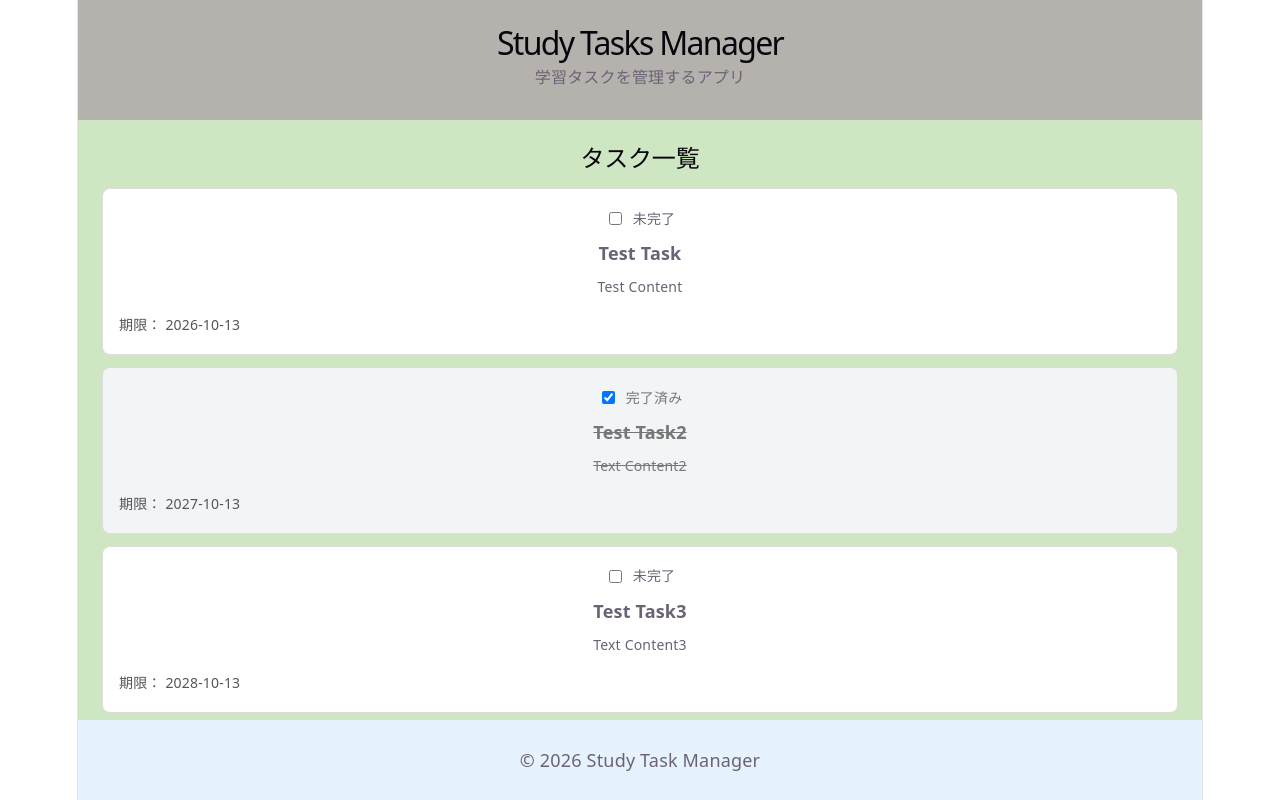
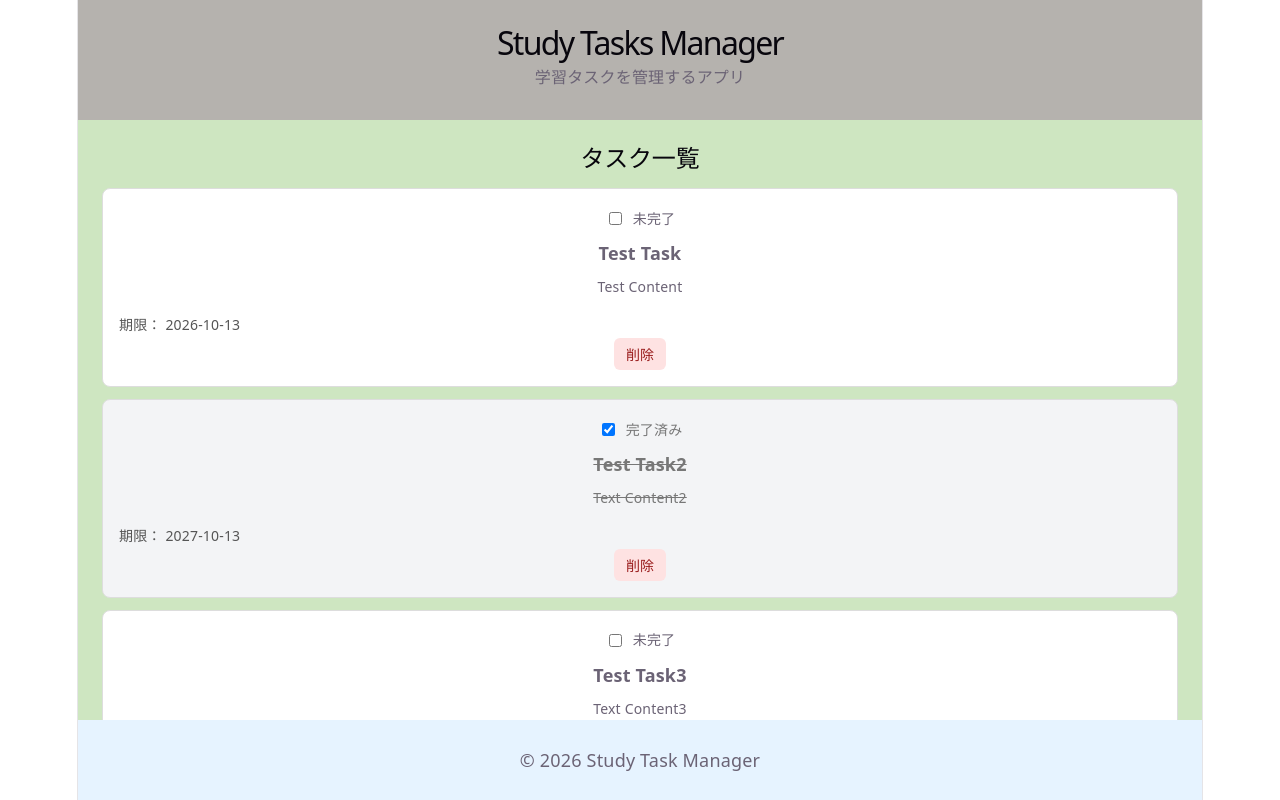
Before and after one commit to numata-rin/study-task-manager, a React (Vite) app: page / in a window 1280 px wide. Built offline with nearby package versions, Linux system fonts and the light colour scheme.

Commit message:
feat: add delete button

```diff
--- a/src/App.tsx
+++ b/src/App.tsx
@@ -24,6 +24,10 @@ function App() {
     setTasks((prevTasks) => [newTask, ...prevTasks]);
   }
 
+  const deleteTask = (id: string) => {
+    setTasks((prevTasks) => prevTasks.filter((task) => task.id !== id));
+  };
+
   const toggleTaskCompletion = (id: string) => {
     setTasks((prevTasks) =>
       prevTasks.map((task) =>
@@ -42,6 +46,7 @@ function App() {
         tasks={tasks}
         onAddTask={addTask}
         onToggleTaskCompletion={toggleTaskCompletion}
+        onDeleteTask={deleteTask}
       />
 
       <Footer />
--- a/src/conponents/TaskItem/TaskItem.css
+++ b/src/conponents/TaskItem/TaskItem.css
@@ -56,3 +56,17 @@
 .task-item__deadline {
   color: #555;
 }
+
+.task-item__delete-button {
+  padding: 6px 12px;
+  border: none;
+  border-radius: 6px;
+  background-color: #fee2e2;
+  color: #991b1b;
+  cursor: pointer;
+  font-size: 14px;
+}
+
+.task-item__delete-button:hover {
+  opacity: 0.8;
+}
--- a/src/conponents/TaskItem/TaskItem.tsx
+++ b/src/conponents/TaskItem/TaskItem.tsx
@@ -5,11 +5,13 @@ import type { Task } from "../../types/task";
 type TaskItemProps = {
   task: Task;
   onToggleTaskCompletion: (id: string) => void;
+  onDeleteTask: (id: string) => void;
 }
 
 const TaskItem = ({
   task,
   onToggleTaskCompletion,
+  onDeleteTask,
 }: TaskItemProps) => {
 
   return (
@@ -37,6 +39,14 @@ const TaskItem = ({
         <span className="task-item__deadline">期限： {task.deadline}</span>
       </div>
 
+      <button
+        type="button"
+        className="task-item__delete-button"
+        onClick={() => onDeleteTask(task.id)}
+      >
+      削除
+      </button>
+
     </li>
   )
 };
--- a/src/conponents/TaskList/TaskList.css
+++ b/src/conponents/TaskList/TaskList.css
@@ -23,4 +23,5 @@
   border-radius: 8px;
   color: #666;
   background-color: #fafafa;
+  margin-bottom: 24px;
 }
--- a/src/conponents/TaskList/TaskList.tsx
+++ b/src/conponents/TaskList/TaskList.tsx
@@ -6,12 +6,14 @@ import TaskItem from "../TaskItem/TaskItem.tsx";
 type TaskListProps = {
   tasks: Task[];
   onToggleTaskCompletion: (id: string) => void;
+  onDeleteTask: (id: string) => void;
 };
 
 
 const TaskList = ({
   tasks,
   onToggleTaskCompletion,
+  onDeleteTask,
 }: TaskListProps) => {
 
   if (tasks.length === 0) {
@@ -28,6 +30,7 @@ const TaskList = ({
             key={task.id}
             task={task}
             onToggleTaskCompletion={onToggleTaskCompletion}
+            onDeleteTask={onDeleteTask}
             />
         ))}
       </ul>
--- a/src/layouts/MainContent/MainContent.tsx
+++ b/src/layouts/MainContent/MainContent.tsx
@@ -8,12 +8,14 @@ type MainContentProps = {
   tasks: Task[];
   onAddTask: (title: string, content: string, deadline: string) => void;
   onToggleTaskCompletion: (id: string) => void;
+  onDeleteTask: (id: string) => void;
 };
 
 const MainContent = ({
   tasks,
   onAddTask,
   onToggleTaskCompletion,
+  onDeleteTask,
  }: MainContentProps) => {
 
   return (
@@ -21,6 +23,7 @@ const MainContent = ({
       <TaskList
       tasks={tasks}
       onToggleTaskCompletion={onToggleTaskCompletion}
+      onDeleteTask={onDeleteTask}
       />
 
       <TaskForm onAddTask={onAddTask}/>
```
